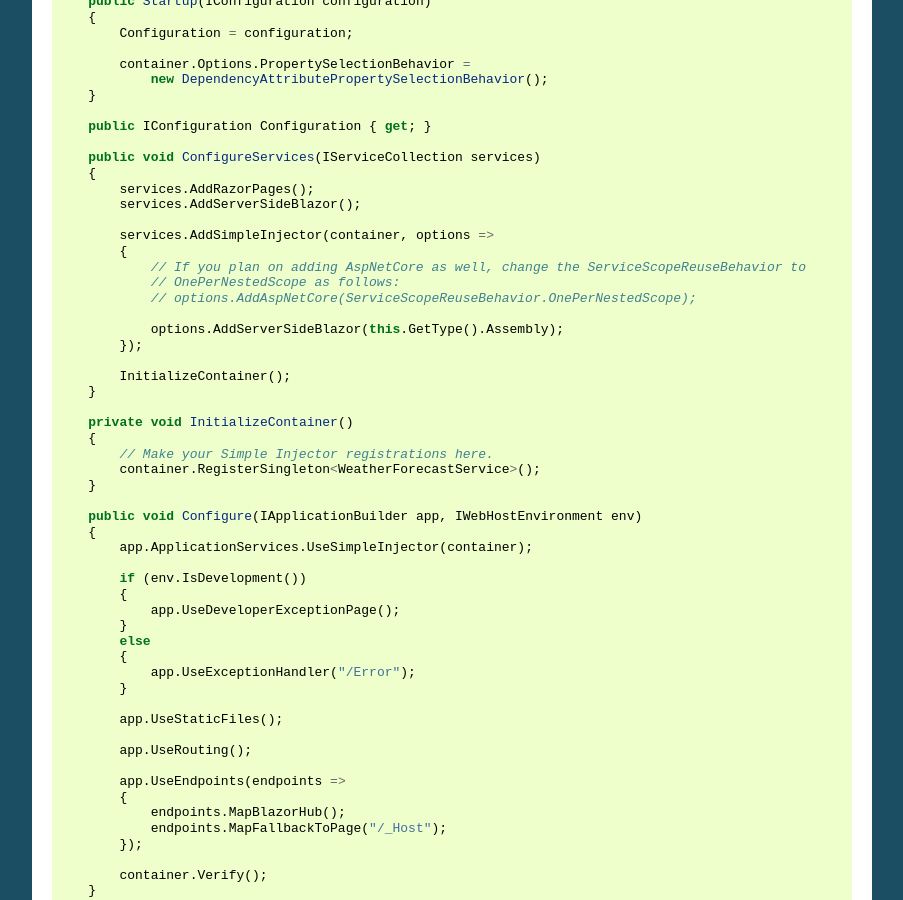
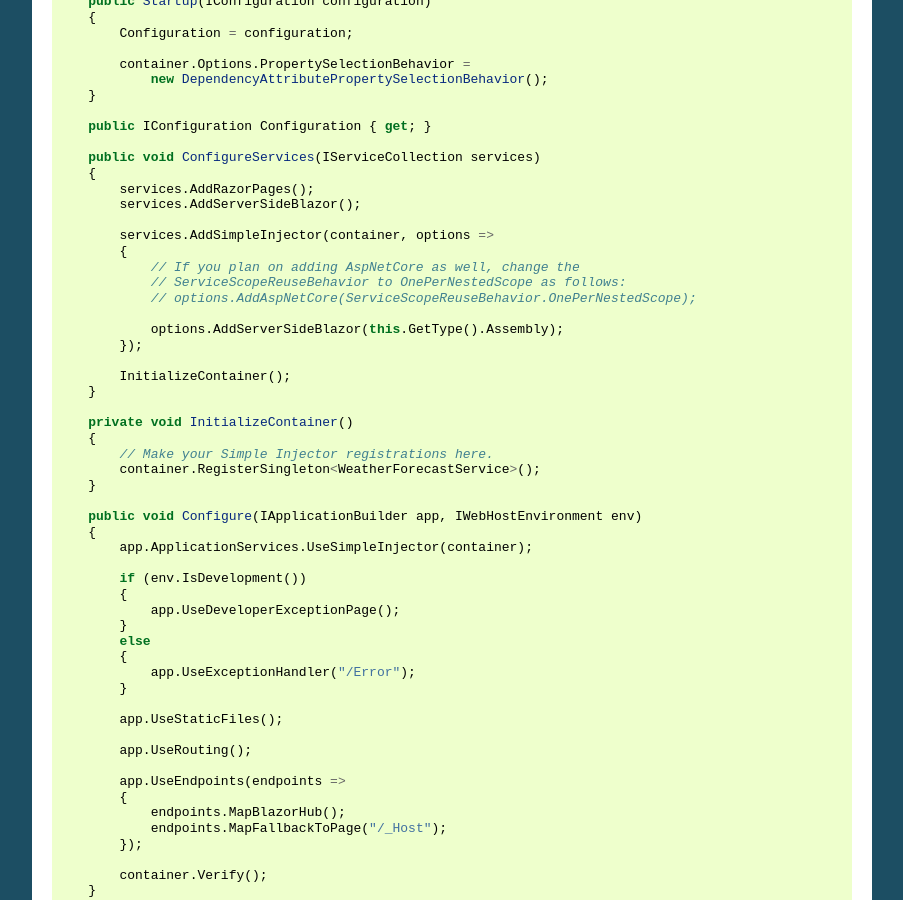
Before and after one commit to simpleinjector/Documentation, a Sphinx documentation site: the page built from source/blazorintegration.rst, in a window 1280 px wide and 900 px high, scrolled down 2369 px. Shown: the whole window, without its empty margins (198-1101 px from the left). Built offline with Sphinx 7.4.7, drawn with Linux system fonts in a browser that asks for light colours.

Commit message:
Improved code comment.

```diff
--- a/source/blazorintegration.rst
+++ b/source/blazorintegration.rst
@@ -130,8 +130,8 @@ To integrate Simple Injector with Blazor, please follow the following steps:
 
             services.AddSimpleInjector(container, options =>
             {
-                // If you plan on adding AspNetCore as well, change the ServiceScopeReuseBehavior to
-                // OnePerNestedScope as follows:
+                // If you plan on adding AspNetCore as well, change the
+                // ServiceScopeReuseBehavior to OnePerNestedScope as follows:
                 // options.AddAspNetCore(ServiceScopeReuseBehavior.OnePerNestedScope);
 
                 options.AddServerSideBlazor(this.GetType().Assembly);
```
